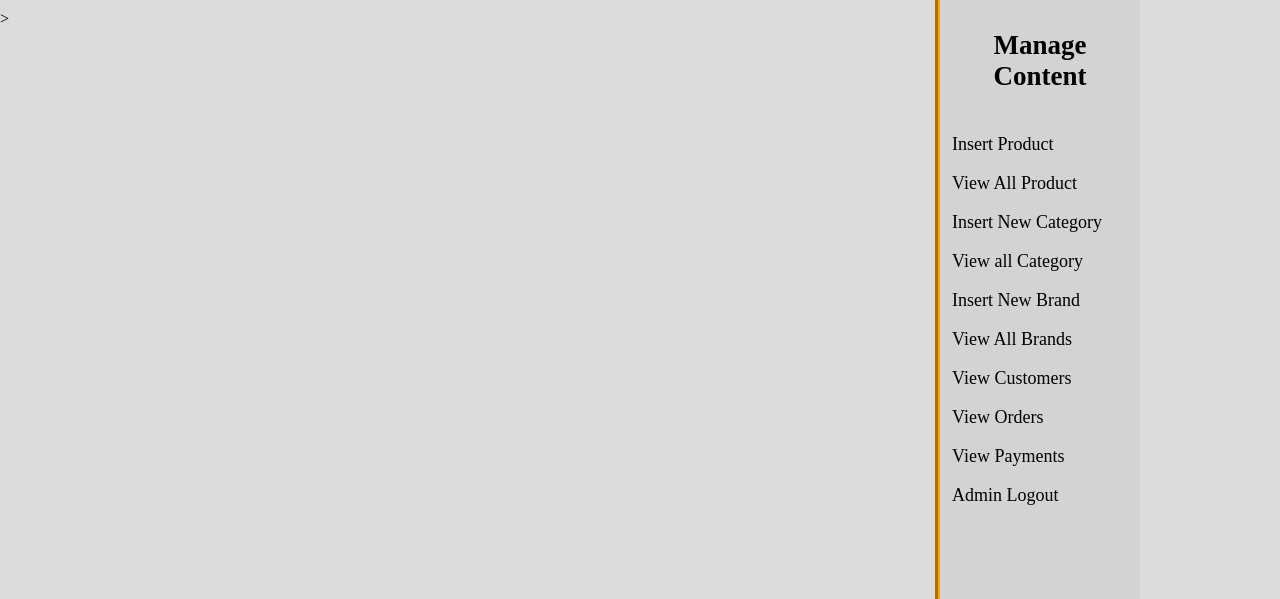
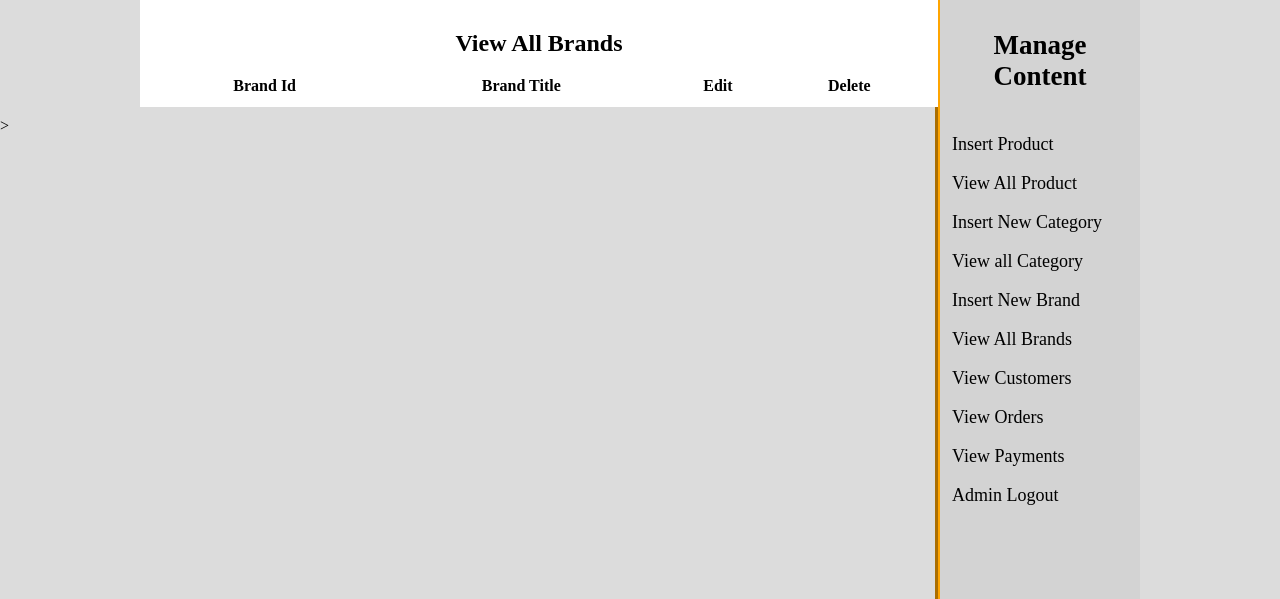
Before and after one commit to BarrySturgeon/PHP-Commerce, a PHP site: page /admin_area/index.php?view_brands in a window 1280 px wide. Shown: the part 125-724 px from the top of the page. Run offline with PHP 8.4, Linux system fonts and the light colour scheme; data that the repository does not hold is empty.

Commit message:
Brand, Customer functionality
Brand - delete, edit, view
Customer - view and delete

```diff
--- a/ecommerce/admin_area/index.php
+++ b/ecommerce/admin_area/index.php
@@ -69,6 +69,18 @@
 					include("insert_brand.php");
 				}
 
+				if (isset($_GET['view_brands'])) {
+					include("view_brands.php");
+				}
+
+				if (isset($_GET['edit_brand'])) {
+					include("edit_brand.php");
+				}
+
+				if (isset($_GET['view_customers'])) {
+					include("view_customers.php");
+				}
+
 			?>
 
 		</div>
--- /dev/null
+++ b/ecommerce/admin_area/view_brands.php
@@ -0,0 +1,44 @@
+
+
+<table width="798" align="center" style="background-color: white; padding: 10px;">
+
+	<tr align="center">
+		<td colspan="6"><br><h2>View All Brands</h2><br></td>
+	</tr>
+	<tr align="center" >
+		<th>Brand Id</th>
+		<th>Brand Title</th>
+		<th>Edit</th>
+		<th>Delete</th>
+	</tr>
+
+
+	<?php
+		include("includes/db.php");
+
+		$get_brand = "select * from brands";
+		$run_brand = mysqli_query($con, $get_brand);
+
+		$i = 0;
+
+		while ($row_brand = mysqli_fetch_array($run_brand)) {
+
+			$brand_id = $row_brand['brand_id'];
+			$brand_title = $row_brand['brand_title'];
+			$i++;
+
+	?>
+
+
+
+	<tr align="center">
+		<td><?php echo $i; ?></td>
+		<td><?php echo $brand_title; ?></td>
+		<td><a href="index.php?edit_brand=<?php echo $brand_id; ?>">Edit</a></td>
+		<td><a href="delete_brand.php?delete_brand=<?php echo $brand_id; ?>">Delete</a></td>
+
+	</tr>
+
+	<?php } ?>
+
+</table>
--- a/ecommerce/styles/style.css
+++ b/ecommerce/styles/style.css
@@ -107,6 +107,7 @@ footer, header, hgroup, menu, nav, section {
 	background-color: gainsboro;
 	width: 800px;
 	float: right;
+	height: 100%;
 
 }
 
```
Also changed, not shown: ecommerce/admin_area/delete_brand.php (added, +21 -0 lines), ecommerce/admin_area/delete_c.php (added, +21 -0 lines), ecommerce/admin_area/edit_brand.php (added, +43 -0 lines), ecommerce/admin_area/view_customers.php (added, +50 -0 lines).
